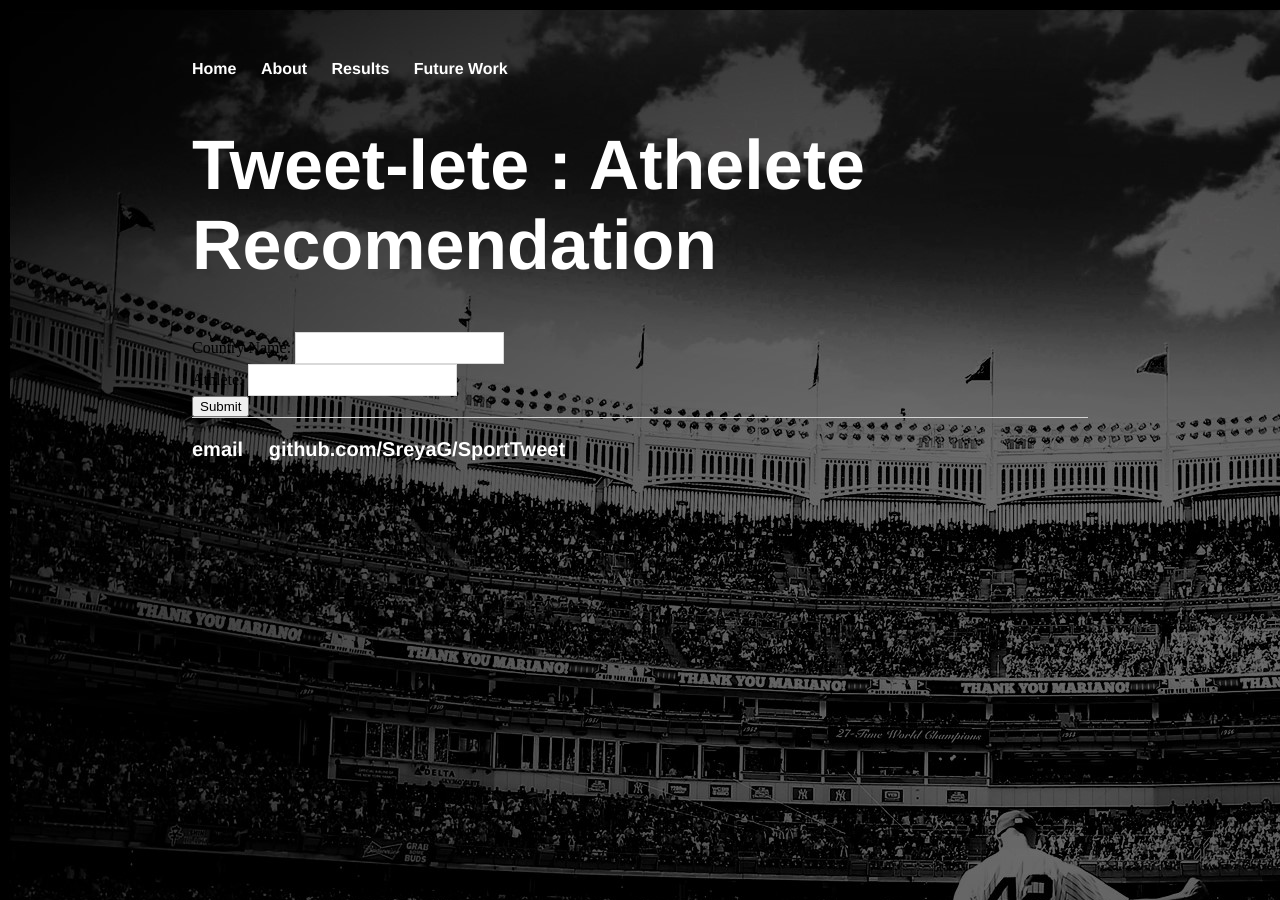
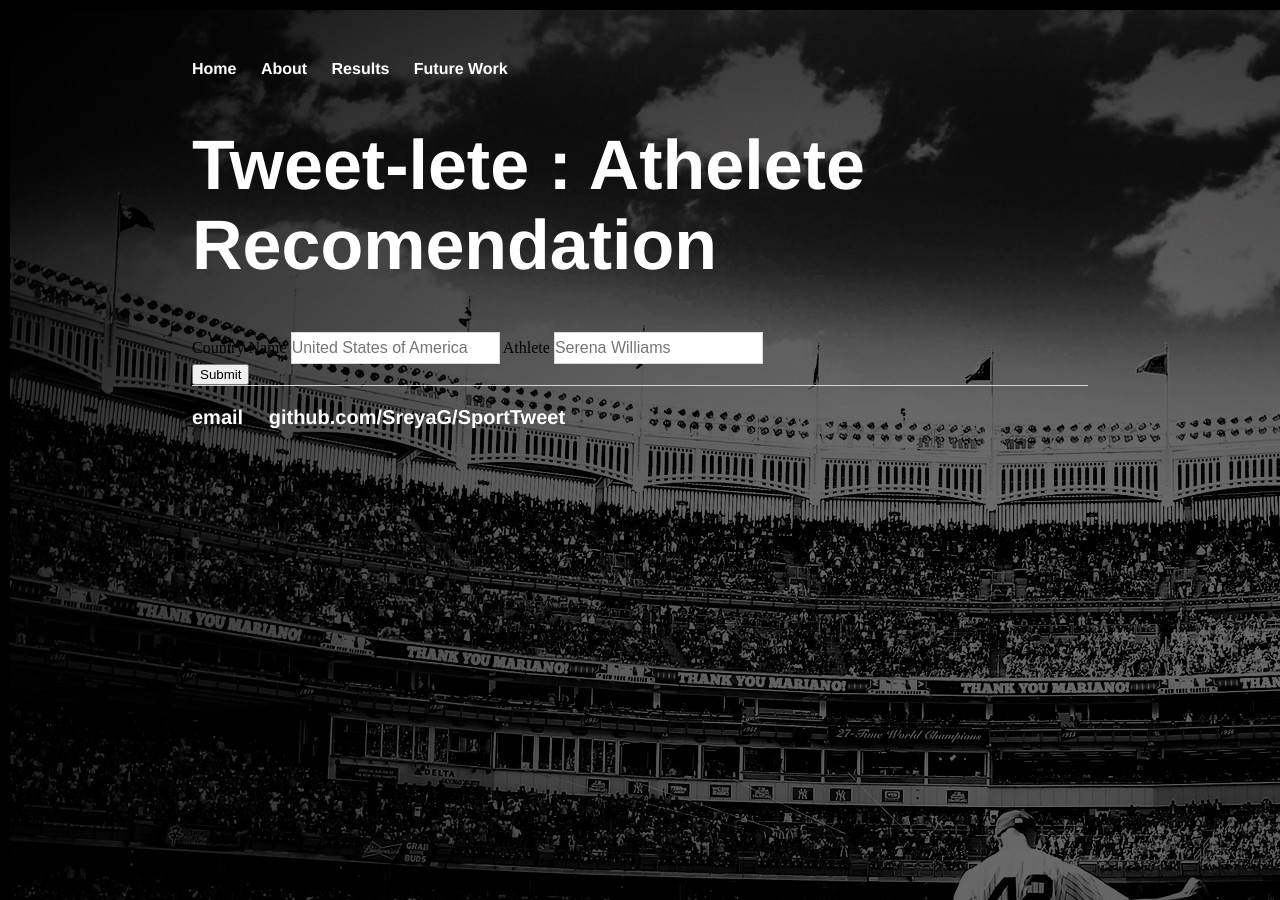
Before and after one commit to SreyaG/SportTweet, a Jekyll site: the page built from index.html, in a window 1280 px wide. Built offline with Jekyll 4.4.1, drawn with Linux system fonts in a browser that asks for light colours; part of the change alters nothing that is shown.

```diff
--- a/index.html
+++ b/index.html
@@ -5,8 +5,8 @@ title: Twitter Athlete
 <div class="blurb">
 	<h1><b>Tweet-lete : Athelete Recomendation</b></h1>
 	<form action="/action_page.php">
-  	Country Name: <input type="text" name="fname"><br>
-  	Athlete: <input type="text" name="fname"><br>
+  	<label for="country"> Country Name </label> <input type="text" id="country" name="country" placeholder="United States of America">
+  	<label for="athlete"> Athlete </label> <input type="text" id="athelete" name="athlete" placeholder="Serena Williams"><br>
   	<input type="submit" value="Submit">
 	</form>
 	<!--<h3>Mining Sentiment from Twitter Data to Observe the Role of Gender in Opinions about Athletes</h3>
```
